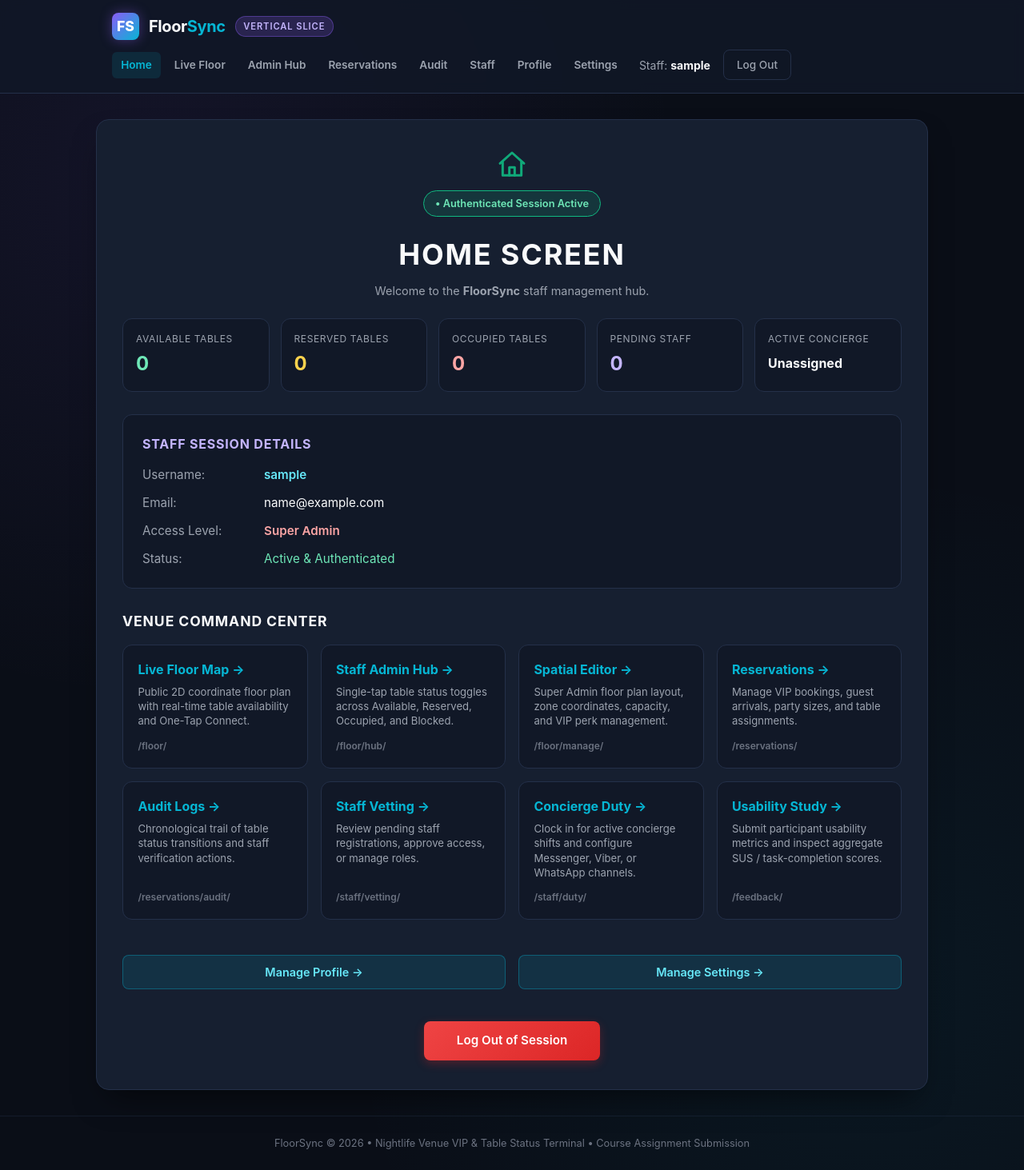
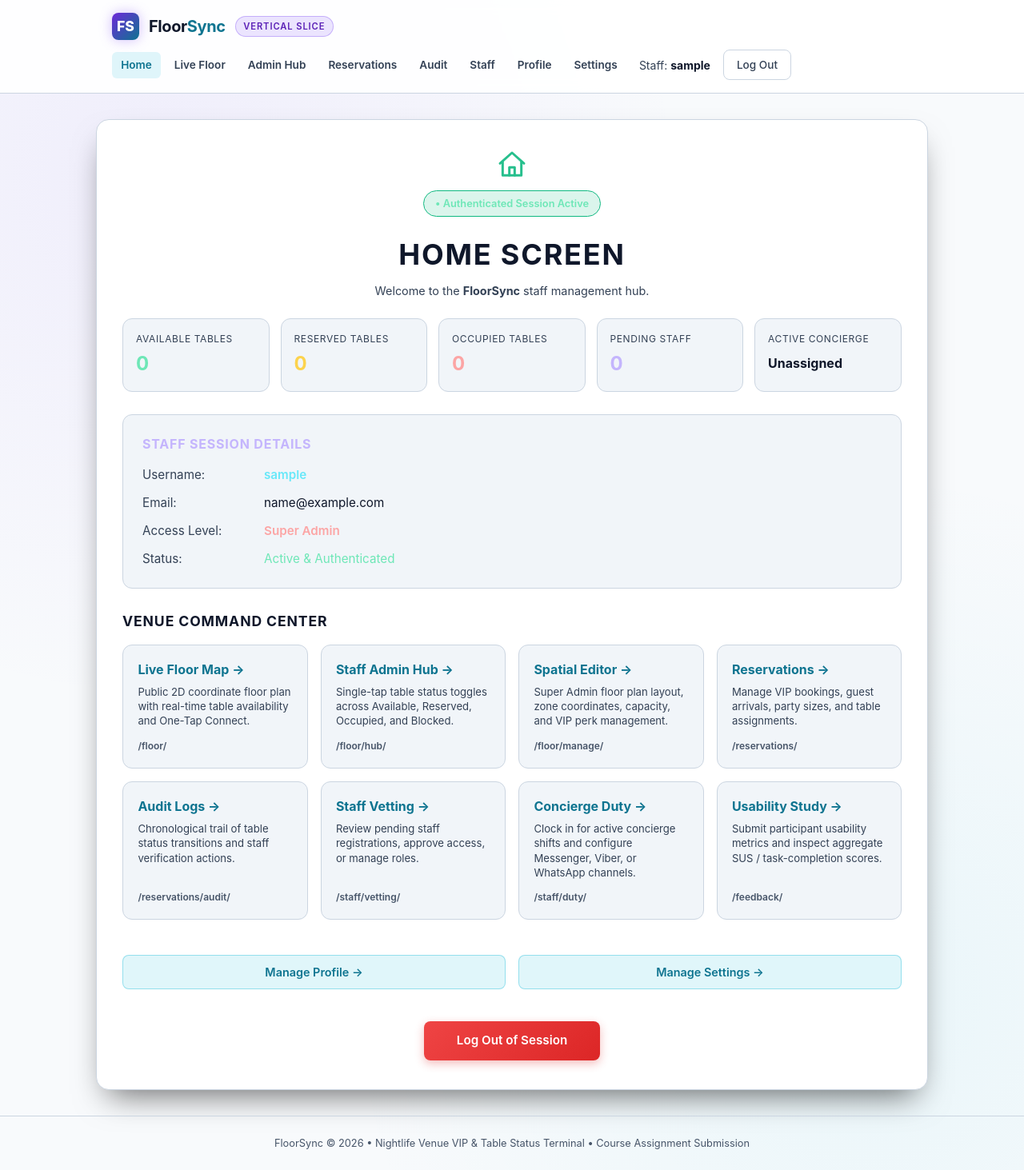
Before and after one commit to Condatum/FloorSync, a Django app: page /home/ in a window 1280 px wide. Shown: the whole page at 80% size. Run offline with Django 5.2, Linux system fonts and the light colour scheme; the visitor is signed in with stand-in values (Sample User, id 1); data comes from the database, SQL or seed files in the repository; data that the repository does not hold is empty.

Commit message:
feat(ui): persist dark/light theme preference globally with color-scheme tokens

```diff
--- /dev/null
+++ b/apps/user_settings/context_processors.py
@@ -0,0 +1,18 @@
+from .models import UserSettings
+
+
+def theme_preference(request):
+    """Expose the authenticated user's persisted color scheme across all templates."""
+    user = getattr(request, "user", None)
+    if user and user.is_authenticated:
+        settings_obj = UserSettings.objects.filter(user=user).only("dark_mode").first()
+        if settings_obj is not None:
+            scheme = "dark" if settings_obj.dark_mode else "light"
+            return {
+                "active_color_scheme": scheme,
+                "active_theme_attr": scheme,
+            }
+    return {
+        "active_color_scheme": "light dark",
+        "active_theme_attr": "",
+    }
--- a/floorsync_project/settings.py
+++ b/floorsync_project/settings.py
@@ -80,6 +80,7 @@ TEMPLATES = [
                 'django.template.context_processors.request',
                 'django.contrib.auth.context_processors.auth',
                 'django.contrib.messages.context_processors.messages',
+                'apps.user_settings.context_processors.theme_preference',
             ],
         },
     },
--- a/templates/base.html
+++ b/templates/base.html
@@ -1,17 +1,80 @@
 <!DOCTYPE html>
-<html lang="en">
+<html lang="en"{% if active_theme_attr %} data-theme="{{ active_theme_attr }}"{% endif %}>
 <head>
     <meta charset="UTF-8">
     <meta name="viewport" content="width=device-width, initial-scale=1.0">
-    <meta name="color-scheme" content="dark light">
+    <meta name="color-scheme" content="{{ active_color_scheme|default:'light dark' }}">
     <title>{% block title %}FloorSync — Nightlife Floor Plan & Auth{% endblock %}</title>
     <style>
         :root {
+            color-scheme: light dark;
+            --bg-primary: #f8fafc;
+            --bg-secondary: #f1f5f9;
+            --bg-card: #ffffff;
+            --bg-card-border: #cbd5e1;
+            --header-bg: rgba(255, 255, 255, 0.9);
+            --hover-surface: rgba(15, 23, 42, 0.06);
+            --badge-text: #5b21b6;
+            --nav-btn-text: #0e7490;
+            --accent-purple: #6d28d9;
+            --accent-purple-hover: #5b21b6;
+            --accent-cyan: #0e7490;
+            --text-primary: #0f172a;
+            --text-secondary: #334155;
+            --text-muted: #475569;
+            --color-success-bg: rgba(16, 185, 129, 0.12);
+            --color-success-border: #059669;
+            --color-success-text: #065f46;
+            --color-error-bg: rgba(239, 68, 68, 0.12);
+            --color-error-border: #dc2626;
+            --color-error-text: #991b1b;
+            --color-info-bg: rgba(59, 130, 246, 0.12);
+            --color-info-border: #2563eb;
+            --color-info-text: #1e40af;
+            --font-family: -apple-system, BlinkMacSystemFont, "Segoe UI", Roboto, Helvetica, Arial, sans-serif;
+            accent-color: var(--accent-purple);
+            scrollbar-color: #94a3b8 #e2e8f0;
+        }
+
+        @media (prefers-color-scheme: dark) {
+            :root:not([data-theme="light"]) {
+                --bg-primary: #0a0e17;
+                --bg-secondary: #111827;
+                --bg-card: #161f30;
+                --bg-card-border: #243049;
+                --header-bg: rgba(17, 24, 39, 0.88);
+                --hover-surface: rgba(255, 255, 255, 0.06);
+                --badge-text: #c4b5fd;
+                --nav-btn-text: #67e8f9;
+                --accent-purple: #8b5cf6;
+                --accent-purple-hover: #7c3aed;
+                --accent-cyan: #06b6d4;
+                --text-primary: #f9fafb;
+                --text-secondary: #9ca3af;
+                --text-muted: #6b7280;
+                --color-success-bg: rgba(16, 185, 129, 0.15);
+                --color-success-border: #10b981;
+                --color-success-text: #6ee7b7;
+                --color-error-bg: rgba(239, 68, 68, 0.15);
+                --color-error-border: #ef4444;
+                --color-error-text: #fca5a5;
+                --color-info-bg: rgba(59, 130, 246, 0.15);
+                --color-info-border: #3b82f6;
+                --color-info-text: #93c5fd;
+                scrollbar-color: #4b5563 #111827;
+            }
+        }
+
+        :root[data-theme="dark"] {
             color-scheme: dark;
             --bg-primary: #0a0e17;
             --bg-secondary: #111827;
             --bg-card: #161f30;
             --bg-card-border: #243049;
+            --header-bg: rgba(17, 24, 39, 0.88);
+            --hover-surface: rgba(255, 255, 255, 0.06);
+            --badge-text: #c4b5fd;
+            --nav-btn-text: #67e8f9;
             --accent-purple: #8b5cf6;
             --accent-purple-hover: #7c3aed;
             --accent-cyan: #06b6d4;
@@ -27,8 +90,6 @@
             --color-info-bg: rgba(59, 130, 246, 0.15);
             --color-info-border: #3b82f6;
             --color-info-text: #93c5fd;
-            --font-family: -apple-system, BlinkMacSystemFont, "Segoe UI", Roboto, Helvetica, Arial, sans-serif;
-            accent-color: var(--accent-purple);
             scrollbar-color: #4b5563 #111827;
         }
 
@@ -38,6 +99,10 @@
             --bg-secondary: #f1f5f9;
             --bg-card: #ffffff;
             --bg-card-border: #cbd5e1;
+            --header-bg: rgba(255, 255, 255, 0.9);
+            --hover-surface: rgba(15, 23, 42, 0.06);
+            --badge-text: #5b21b6;
+            --nav-btn-text: #0e7490;
             --accent-purple: #6d28d9;
             --accent-purple-hover: #5b21b6;
             --accent-cyan: #0e7490;
@@ -56,18 +121,39 @@
             scrollbar-color: #94a3b8 #e2e8f0;
         }
 
+        :root:has(> head > meta[name="color-scheme"][content="dark"]) {
+            color-scheme: dark;
+        }
+
+        :root:has(> head > meta[name="color-scheme"][content="light"]) {
+            color-scheme: light;
+        }
+
         @supports (color: light-dark(white, black)) {
             :root {
                 --bg-primary: light-dark(#f8fafc, #0a0e17);
                 --bg-secondary: light-dark(#f1f5f9, #111827);
                 --bg-card: light-dark(#ffffff, #161f30);
                 --bg-card-border: light-dark(#cbd5e1, #243049);
+                --header-bg: light-dark(rgba(255, 255, 255, 0.9), rgba(17, 24, 39, 0.88));
+                --hover-surface: light-dark(rgba(15, 23, 42, 0.06), rgba(255, 255, 255, 0.06));
+                --badge-text: light-dark(#5b21b6, #c4b5fd);
+                --nav-btn-text: light-dark(#0e7490, #67e8f9);
                 --accent-purple: light-dark(#6d28d9, #8b5cf6);
                 --accent-purple-hover: light-dark(#5b21b6, #7c3aed);
                 --accent-cyan: light-dark(#0e7490, #06b6d4);
                 --text-primary: light-dark(#0f172a, #f9fafb);
                 --text-secondary: light-dark(#334155, #9ca3af);
                 --text-muted: light-dark(#475569, #6b7280);
+                --color-success-bg: light-dark(rgba(16, 185, 129, 0.12), rgba(16, 185, 129, 0.15));
+                --color-success-border: light-dark(#059669, #10b981);
+                --color-success-text: light-dark(#065f46, #6ee7b7);
+                --color-error-bg: light-dark(rgba(239, 68, 68, 0.12), rgba(239, 68, 68, 0.15));
+                --color-error-border: light-dark(#dc2626, #ef4444);
+                --color-error-text: light-dark(#991b1b, #fca5a5);
+                --color-info-bg: light-dark(rgba(59, 130, 246, 0.12), rgba(59, 130, 246, 0.15));
+                --color-info-border: light-dark(#2563eb, #3b82f6);
+                --color-info-text: light-dark(#1e40af, #93c5fd);
                 scrollbar-color: light-dark(#94a3b8, #4b5563) light-dark(#e2e8f0, #111827);
             }
         }
@@ -119,7 +205,7 @@
 
         /* Top Header */
         .site-header {
-            background-color: rgba(17, 24, 39, 0.85);
+            background-color: var(--header-bg);
             backdrop-filter: blur(8px);
             border-bottom: 1px solid var(--bg-card-border);
             padding: 1rem 1.5rem;
@@ -175,8 +261,8 @@
             font-size: 0.7rem;
             text-transform: uppercase;
             letter-spacing: 0.08em;
-            background: rgba(139, 92, 246, 0.2);
-            color: #c4b5fd;
+            background: rgba(139, 92, 246, 0.16);
+            color: var(--badge-text);
             border: 1px solid rgba(139, 92, 246, 0.4);
             padding: 0.2rem 0.6rem;
             border-radius: 9999px;
@@ -209,7 +295,7 @@
 
         .feature-nav-link:hover {
             color: var(--text-primary);
-            background-color: rgba(255, 255, 255, 0.06);
+            background-color: var(--hover-surface);
         }
 
         .feature-nav-link.active {
@@ -651,7 +737,7 @@
         .btn-secondary:hover {
             color: var(--text-primary);
             border-color: var(--text-muted);
-            background-color: rgba(255, 255, 255, 0.05);
+            background-color: var(--hover-surface);
         }
 
         /* Links & Navigation helpers */
@@ -674,7 +760,7 @@
         }
 
         .nav-link:hover {
-            color: #67e8f9;
+            color: var(--nav-btn-text);
             text-decoration: underline;
         }
 
@@ -684,7 +770,7 @@
             padding: 0.6rem 1.25rem;
             background: rgba(6, 182, 212, 0.12);
             border: 1px solid rgba(6, 182, 212, 0.35);
-            color: #67e8f9;
+            color: var(--nav-btn-text);
             border-radius: 8px;
             text-decoration: none;
             font-weight: 600;
@@ -694,8 +780,8 @@
 
         .nav-button-link:hover {
             background: rgba(6, 182, 212, 0.22);
-            border-color: #06b6d4;
-            color: #a5f3fc;
+            border-color: var(--accent-cyan);
+            color: var(--text-primary);
             transform: translateY(-1px);
         }
 
@@ -705,7 +791,20 @@
             padding: 1.5rem;
             font-size: 0.8rem;
             color: var(--text-muted);
-            border-top: 1px solid rgba(36, 48, 73, 0.4);
+            border-top: 1px solid var(--bg-card-border);
+        }
+
+        @media (forced-colors: active) {
+            .card-container,
+            .alert-box,
+            .btn-primary,
+            .btn-secondary {
+                border: 1px solid CanvasText;
+            }
+            :where(a:any-link, button, input, select, textarea):focus-visible {
+                outline: 3px solid Highlight;
+                outline-offset: 2px;
+            }
         }
     </style>
     {% block extra_head %}{% endblock %}
```
Also changed, not shown: apps/user_settings/tests.py (+19 -0 lines), static/js/user_settings/user_settings.js (+6 -1 lines).
